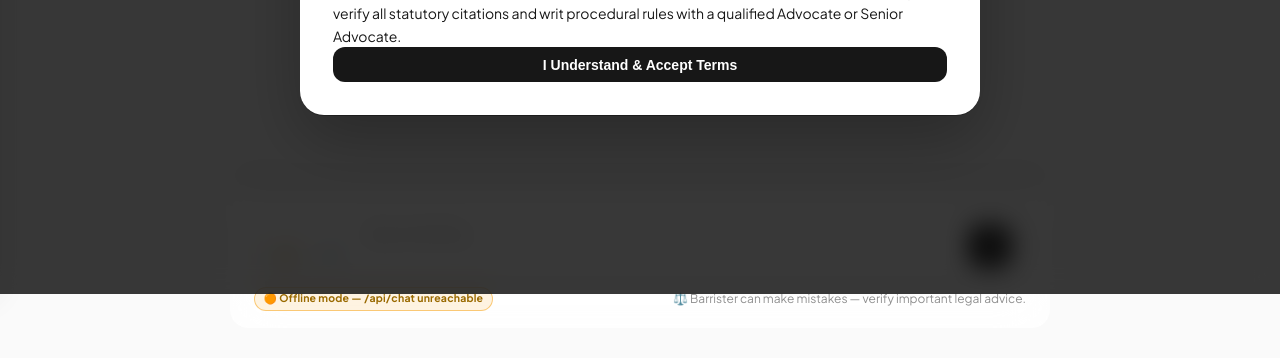
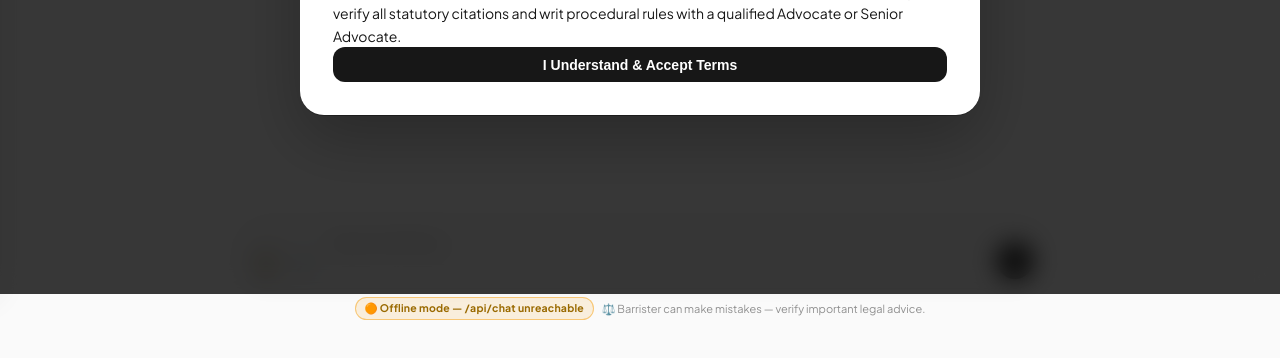
Before and after one commit to jurisasistant/juris-ai-, a website: page index.html in a window 1280 px wide. Shown: the part 506-864 px from the top of the page. Drawn offline with Linux system fonts and the light colour scheme; no server answers.

Commit message:
feat: ChatGPT-style chat bar — neutral pill composer (28px radius, soft gray, no glass), circular black/white send button with up-arrow, minimal circular ⚡/🔎 mode buttons, centered footer, fresh cache-bust stamp

```diff
--- a/index.html
+++ b/index.html
@@ -9,7 +9,7 @@
   <meta name="apple-mobile-web-app-status-bar-style" content="black-translucent">
   <meta name="apple-mobile-web-app-title" content="JurisAI Bharat">
   <meta name="theme-color" content="#080B12">
-  <link rel="stylesheet" href="styles.css?v=1786690437858">
+  <link rel="stylesheet" href="styles.css?v=1786690886167">
 </head>
 <body>
 
@@ -164,7 +164,7 @@
                   <button type="button" class="mode-toggle-btn composer-mode-btn" data-mode="deep" title="Deep research with more sources">🔎</button>
                   <textarea class="chat-textarea" id="chat-input-textarea" placeholder="Type something..." rows="2"></textarea>
                   <button type="submit" class="send-btn" title="Send">
-                    <svg width="18" height="18" viewBox="0 0 24 24" fill="none" stroke="currentColor" stroke-width="2.5" stroke-linecap="round" stroke-linejoin="round"><line x1="22" y1="2" x2="11" y2="13"></line><polygon points="22 2 15 22 11 13 2 9 22 2"></polygon></svg>
+                    <svg width="16" height="16" viewBox="0 0 24 24" fill="none" stroke="currentColor" stroke-width="2.5" stroke-linecap="round" stroke-linejoin="round"><line x1="12" y1="19" x2="12" y2="5"></line><polyline points="5 12 12 5 19 12"></polyline></svg>
                   </button>
                 </div>
               </form>
@@ -1146,6 +1146,6 @@
   </div>
 
   <!-- Main App Script -->
-  <script src="app.js?v=1786690437858"></script>
+  <script src="app.js?v=1786690886167"></script>
 </body>
 </html>
--- a/public/styles.css
+++ b/public/styles.css
@@ -3489,6 +3489,104 @@ body.sidebar-open::before {
 [data-theme="dark"] .ai-status-indicator.ok { color: #4ade80; }
 [data-theme="dark"] .ai-status-indicator.warn { color: #fbbf24; }
 
+/* ============================================================
+   🎯 CHATGPT-STYLE COMPOSER — clean pill, neutral, minimal
+   ============================================================ */
+.chat-input-wrapper {
+  border-top: none !important;
+  background: transparent !important;
+  backdrop-filter: none !important;
+  -webkit-backdrop-filter: none !important;
+  box-shadow: none !important;
+  padding: 0.75rem 0.5rem 0.5rem !important;
+}
+.chat-input-box {
+  align-items: flex-end;
+  gap: 0.5rem;
+  background: #f4f4f4 !important;
+  backdrop-filter: none !important;
+  -webkit-backdrop-filter: none !important;
+  border: 1px solid transparent !important;
+  border-radius: 28px !important;
+  padding: 0.45rem 0.5rem 0.45rem 0.75rem;
+  box-shadow: 0 1px 2px rgba(0, 0, 0, 0.05), 0 4px 16px rgba(0, 0, 0, 0.04) !important;
+  transition: box-shadow 0.2s ease, border-color 0.2s ease;
+}
+[data-theme="dark"] .chat-input-box {
+  background: #232323 !important;
+  box-shadow: 0 1px 2px rgba(0, 0, 0, 0.4), 0 6px 20px rgba(0, 0, 0, 0.3) !important;
+}
+.chat-input-box:focus-within {
+  border-color: rgba(120, 120, 120, 0.4) !important;
+  box-shadow: 0 1px 2px rgba(0, 0, 0, 0.05), 0 6px 22px rgba(0, 0, 0, 0.08) !important;
+}
+[data-theme="dark"] .chat-input-box:focus-within {
+  border-color: rgba(255, 255, 255, 0.22) !important;
+}
+.chat-textarea {
+  font-size: 14px !important;
+  line-height: 1.5;
+  padding: 0.4rem 0.25rem !important;
+  min-height: 24px !important;
+}
+/* minimal circular mode buttons (⚡ quick / 🔎 deep) */
+.composer-mode-btn {
+  width: 30px !important;
+  height: 30px !important;
+  border-radius: 999px !important;
+  border: none !important;
+  background: transparent !important;
+  font-size: 13px !important;
+  color: var(--text-muted) !important;
+  display: flex !important;
+  align-items: center;
+  justify-content: center;
+  padding: 0 !important;
+  margin-bottom: 1px;
+  flex: 0 0 auto;
+}
+.composer-mode-btn:hover {
+  background: rgba(120, 120, 120, 0.14) !important;
+  color: var(--text-primary) !important;
+}
+.composer-mode-btn.active {
+  background: rgba(120, 120, 120, 0.2) !important;
+  color: var(--text-primary) !important;
+  font-weight: 700;
+}
+/* circular send button */
+.send-btn {
+  width: 36px !important;
+  height: 36px !important;
+  border-radius: 999px !important;
+  background: #171717 !important;
+  color: #ffffff !important;
+  margin-bottom: 1px;
+  transition: transform 0.15s ease, opacity 0.15s ease, background 0.15s ease;
+}
+[data-theme="dark"] .send-btn {
+  background: #f5f5f5 !important;
+  color: #171717 !important;
+}
+.send-btn:hover:not(:disabled) {
+  transform: scale(1.06) !important;
+  background: #2b2b2b !important;
+}
+[data-theme="dark"] .send-btn:hover:not(:disabled) {
+  background: #ffffff !important;
+}
+.send-btn:disabled {
+  opacity: 0.35 !important;
+}
+/* centered footer line */
+.input-footer-info {
+  justify-content: center !important;
+  gap: 0.5rem;
+  margin-top: 0.55rem;
+  font-size: 11px;
+  flex-wrap: wrap;
+}
+
 @media print {
   body * {
     visibility: hidden;
--- a/styles.css
+++ b/styles.css
@@ -3489,6 +3489,104 @@ body.sidebar-open::before {
 [data-theme="dark"] .ai-status-indicator.ok { color: #4ade80; }
 [data-theme="dark"] .ai-status-indicator.warn { color: #fbbf24; }
 
+/* ============================================================
+   🎯 CHATGPT-STYLE COMPOSER — clean pill, neutral, minimal
+   ============================================================ */
+.chat-input-wrapper {
+  border-top: none !important;
+  background: transparent !important;
+  backdrop-filter: none !important;
+  -webkit-backdrop-filter: none !important;
+  box-shadow: none !important;
+  padding: 0.75rem 0.5rem 0.5rem !important;
+}
+.chat-input-box {
+  align-items: flex-end;
+  gap: 0.5rem;
+  background: #f4f4f4 !important;
+  backdrop-filter: none !important;
+  -webkit-backdrop-filter: none !important;
+  border: 1px solid transparent !important;
+  border-radius: 28px !important;
+  padding: 0.45rem 0.5rem 0.45rem 0.75rem;
+  box-shadow: 0 1px 2px rgba(0, 0, 0, 0.05), 0 4px 16px rgba(0, 0, 0, 0.04) !important;
+  transition: box-shadow 0.2s ease, border-color 0.2s ease;
+}
+[data-theme="dark"] .chat-input-box {
+  background: #232323 !important;
+  box-shadow: 0 1px 2px rgba(0, 0, 0, 0.4), 0 6px 20px rgba(0, 0, 0, 0.3) !important;
+}
+.chat-input-box:focus-within {
+  border-color: rgba(120, 120, 120, 0.4) !important;
+  box-shadow: 0 1px 2px rgba(0, 0, 0, 0.05), 0 6px 22px rgba(0, 0, 0, 0.08) !important;
+}
+[data-theme="dark"] .chat-input-box:focus-within {
+  border-color: rgba(255, 255, 255, 0.22) !important;
+}
+.chat-textarea {
+  font-size: 14px !important;
+  line-height: 1.5;
+  padding: 0.4rem 0.25rem !important;
+  min-height: 24px !important;
+}
+/* minimal circular mode buttons (⚡ quick / 🔎 deep) */
+.composer-mode-btn {
+  width: 30px !important;
+  height: 30px !important;
+  border-radius: 999px !important;
+  border: none !important;
+  background: transparent !important;
+  font-size: 13px !important;
+  color: var(--text-muted) !important;
+  display: flex !important;
+  align-items: center;
+  justify-content: center;
+  padding: 0 !important;
+  margin-bottom: 1px;
+  flex: 0 0 auto;
+}
+.composer-mode-btn:hover {
+  background: rgba(120, 120, 120, 0.14) !important;
+  color: var(--text-primary) !important;
+}
+.composer-mode-btn.active {
+  background: rgba(120, 120, 120, 0.2) !important;
+  color: var(--text-primary) !important;
+  font-weight: 700;
+}
+/* circular send button */
+.send-btn {
+  width: 36px !important;
+  height: 36px !important;
+  border-radius: 999px !important;
+  background: #171717 !important;
+  color: #ffffff !important;
+  margin-bottom: 1px;
+  transition: transform 0.15s ease, opacity 0.15s ease, background 0.15s ease;
+}
+[data-theme="dark"] .send-btn {
+  background: #f5f5f5 !important;
+  color: #171717 !important;
+}
+.send-btn:hover:not(:disabled) {
+  transform: scale(1.06) !important;
+  background: #2b2b2b !important;
+}
+[data-theme="dark"] .send-btn:hover:not(:disabled) {
+  background: #ffffff !important;
+}
+.send-btn:disabled {
+  opacity: 0.35 !important;
+}
+/* centered footer line */
+.input-footer-info {
+  justify-content: center !important;
+  gap: 0.5rem;
+  margin-top: 0.55rem;
+  font-size: 11px;
+  flex-wrap: wrap;
+}
+
 @media print {
   body * {
     visibility: hidden;
```
Also changed, not shown: public/index.html (+3 -3 lines), 2 other files.
